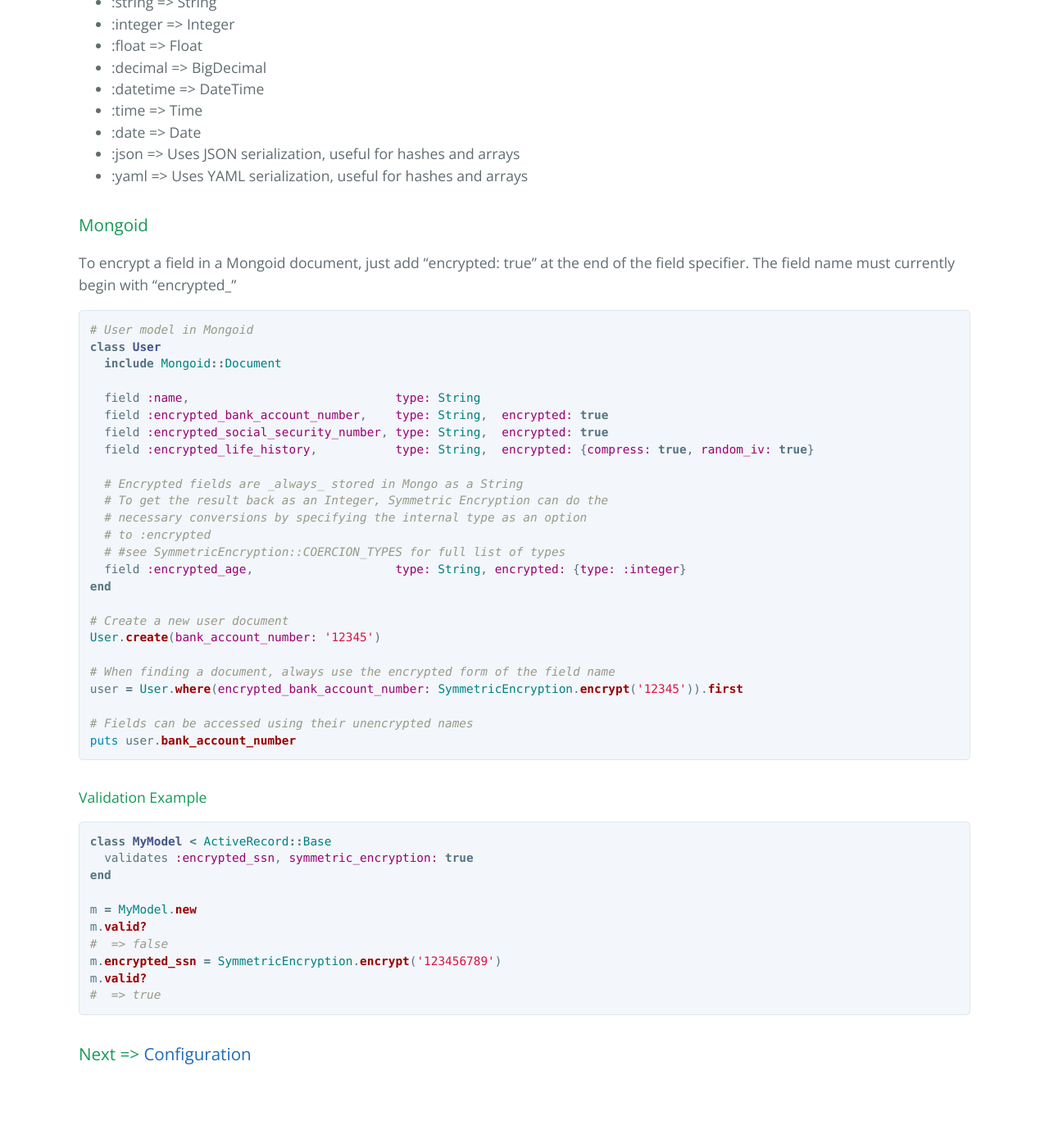
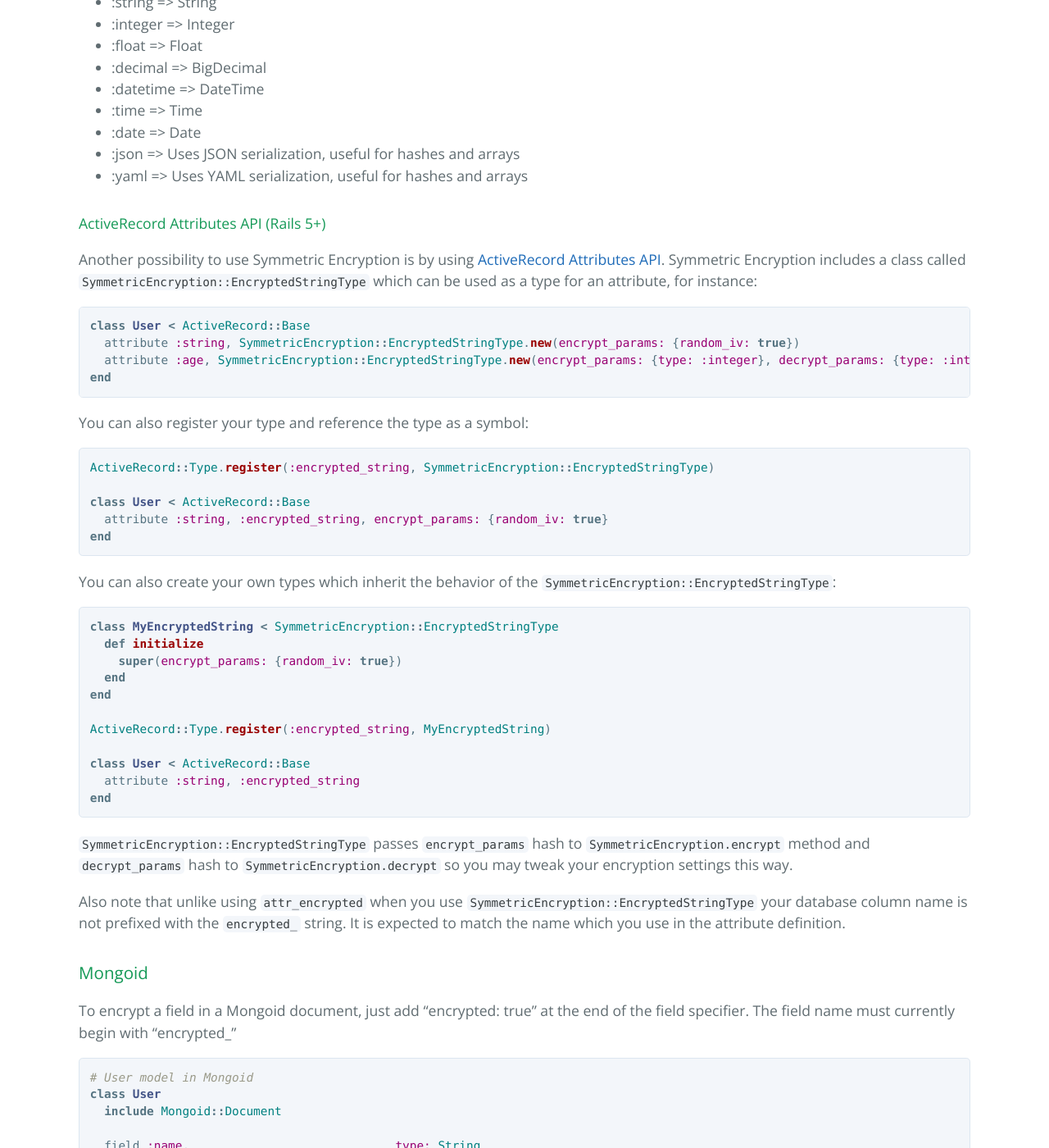
Before and after one commit to reidmorrison/symmetric-encryption, a Jekyll site: the page built from docs/frameworks.md, in a window 1280 px wide and 1400 px high, scrolled down 1745 px. Shown: the whole window at 82% size. Built offline with Jekyll 4.4.1, drawn with Linux system fonts in a browser that asks for light colours; our own code applies the rules of GitHub Pages for plain Markdown files; before the commit the page ends 3094 px from its top, so only the background shows below that.

Commit message:
Implement SymmetricEncryption::EncryptedStringType to use with AR attributes API

```diff
--- a/docs/frameworks.md
+++ b/docs/frameworks.md
@@ -81,6 +81,47 @@
 * :json      => Uses JSON serialization, useful for hashes and arrays
 * :yaml      => Uses YAML serialization, useful for hashes and arrays
 
+#### ActiveRecord Attributes API (Rails 5+)
+
+Another possibility to use Symmetric Encryption is by using [ActiveRecord Attributes API](https://api.rubyonrails.org/classes/ActiveRecord/Attributes/ClassMethods.html). Symmetric Encryption includes a class called `SymmetricEncryption::EncryptedStringType` which can be used as a type for an attribute, for instance:
+
+~~~ruby
+class User < ActiveRecord::Base
+  attribute :string, SymmetricEncryption::EncryptedStringType.new(encrypt_params: {random_iv: true})
+  attribute :age, SymmetricEncryption::EncryptedStringType.new(encrypt_params: {type: :integer}, decrypt_params: {type: :integer})
+end
+~~~
+
+You can also register your type and reference the type as a symbol:
+
+~~~ruby
+ActiveRecord::Type.register(:encrypted_string, SymmetricEncryption::EncryptedStringType)
+
+class User < ActiveRecord::Base
+  attribute :string, :encrypted_string, encrypt_params: {random_iv: true}
+end
+~~~
+
+You can also create your own types which inherit the behavior of the `SymmetricEncryption::EncryptedStringType`:
+
+~~~ruby
+class MyEncryptedString < SymmetricEncryption::EncryptedStringType
+  def initialize
+    super(encrypt_params: {random_iv: true})
+  end
+end
+
+ActiveRecord::Type.register(:encrypted_string, MyEncryptedString)
+
+class User < ActiveRecord::Base
+  attribute :string, :encrypted_string
+end
+~~~
+
+`SymmetricEncryption::EncryptedStringType` passes `encrypt_params` hash to `SymmetricEncryption.encrypt` method and `decrypt_params` hash to `SymmetricEncryption.decrypt` so you may tweak your encryption settings this way.
+
+Also note that unlike using `attr_encrypted` when you use `SymmetricEncryption::EncryptedStringType` your database column name is not prefixed with the `encrypted_` string. It is expected to match the name which you use in the attribute definition.
+
 ### Mongoid
 
 To encrypt a field in a Mongoid document, just add "encrypted: true" at the end
--- a/lib/symmetric_encryption/core.rb
+++ b/lib/symmetric_encryption/core.rb
@@ -13,6 +13,7 @@
   autoload :Coerce,                 'symmetric_encryption/coerce'
   autoload :Config,                 'symmetric_encryption/config'
   autoload :Encoder,                'symmetric_encryption/encoder'
+  autoload :EncryptedStringType,    'symmetric_encryption/types/encrypted_string_type'
   autoload :Generator,              'symmetric_encryption/generator'
   autoload :Header,                 'symmetric_encryption/header'
   autoload :Key,                    'symmetric_encryption/key'
```
Also changed, not shown: lib/symmetric_encryption/types/encrypted_string_type.rb (added, +20 -0 lines), test/types/encrypted_string_type_test.rb (added, +89 -0 lines).
